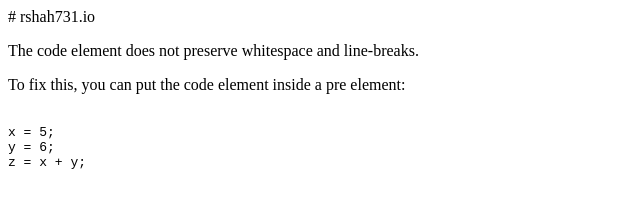
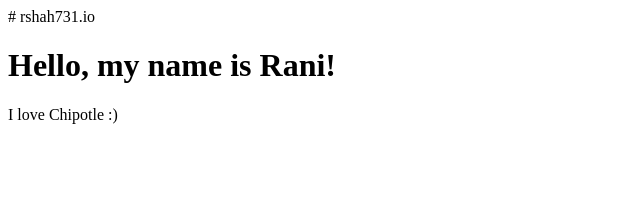
Before and after one commit to rshah731/rshah731.github.io, a plain HTML site: page index.html in a window 1280 px wide. Shown: the whole page, without its empty margins (0-640 px from the left). Drawn offline with Linux system fonts and the light colour scheme.

Commit message:
Update index.html

```diff
--- a/index.html
+++ b/index.html
@@ -2,21 +2,8 @@
 <!DOCTYPE html>
 <html>
 <body>
+  <h1>Hello, my name is Rani!</h1>
+  <p>I love Chipotle :)</p>
 
-<p>The code element does not preserve whitespace and line-breaks.</p>
-<p>To fix this, you can put the code element inside a pre element:</p>
-
-<pre>
-<code>
-x = 5;
-y = 6;
-z = x + y;
-</code>
-</pre>
-
-</body>
-</html>
-
-<!DOCTYPE html>
+<body>
 <html>
-<body>
```
